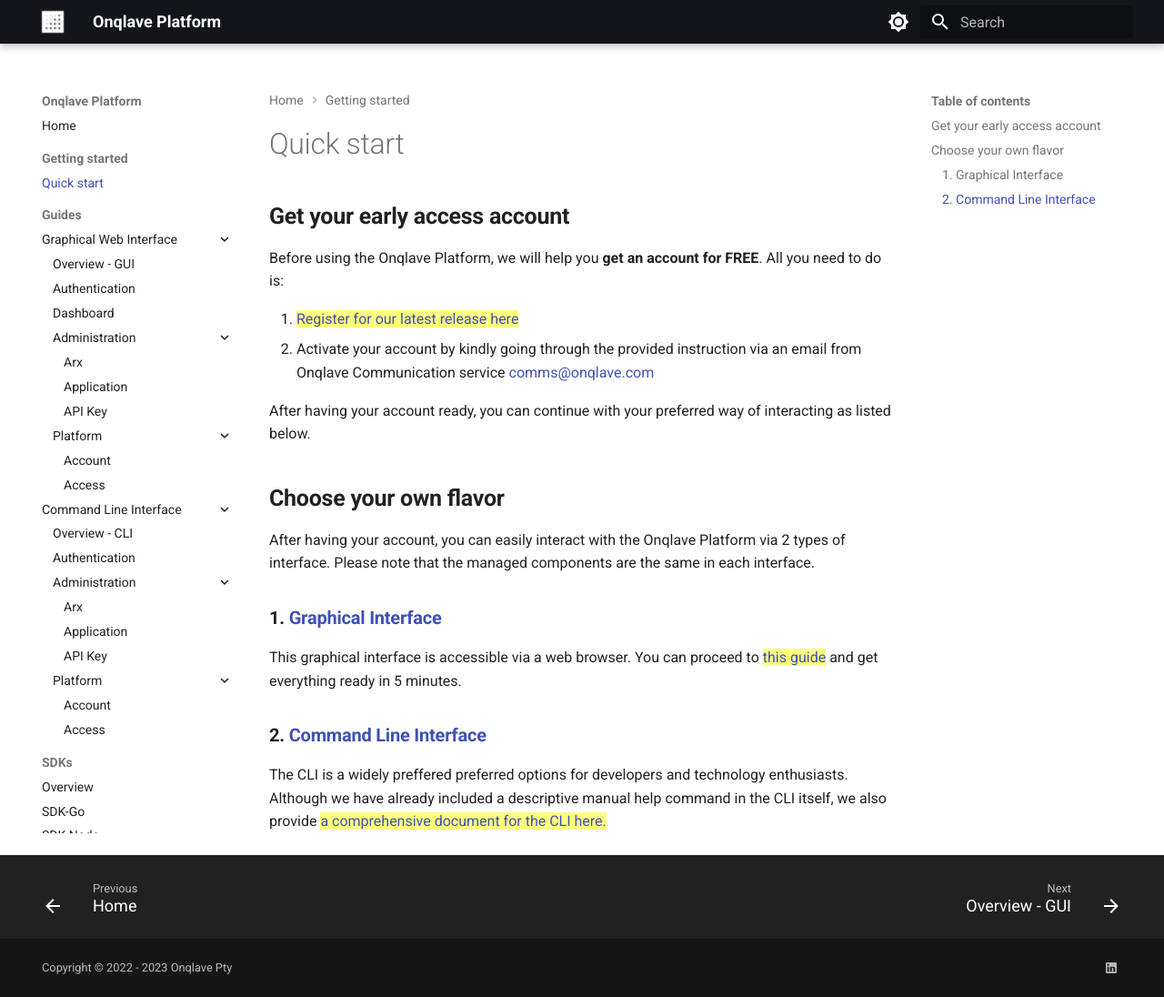
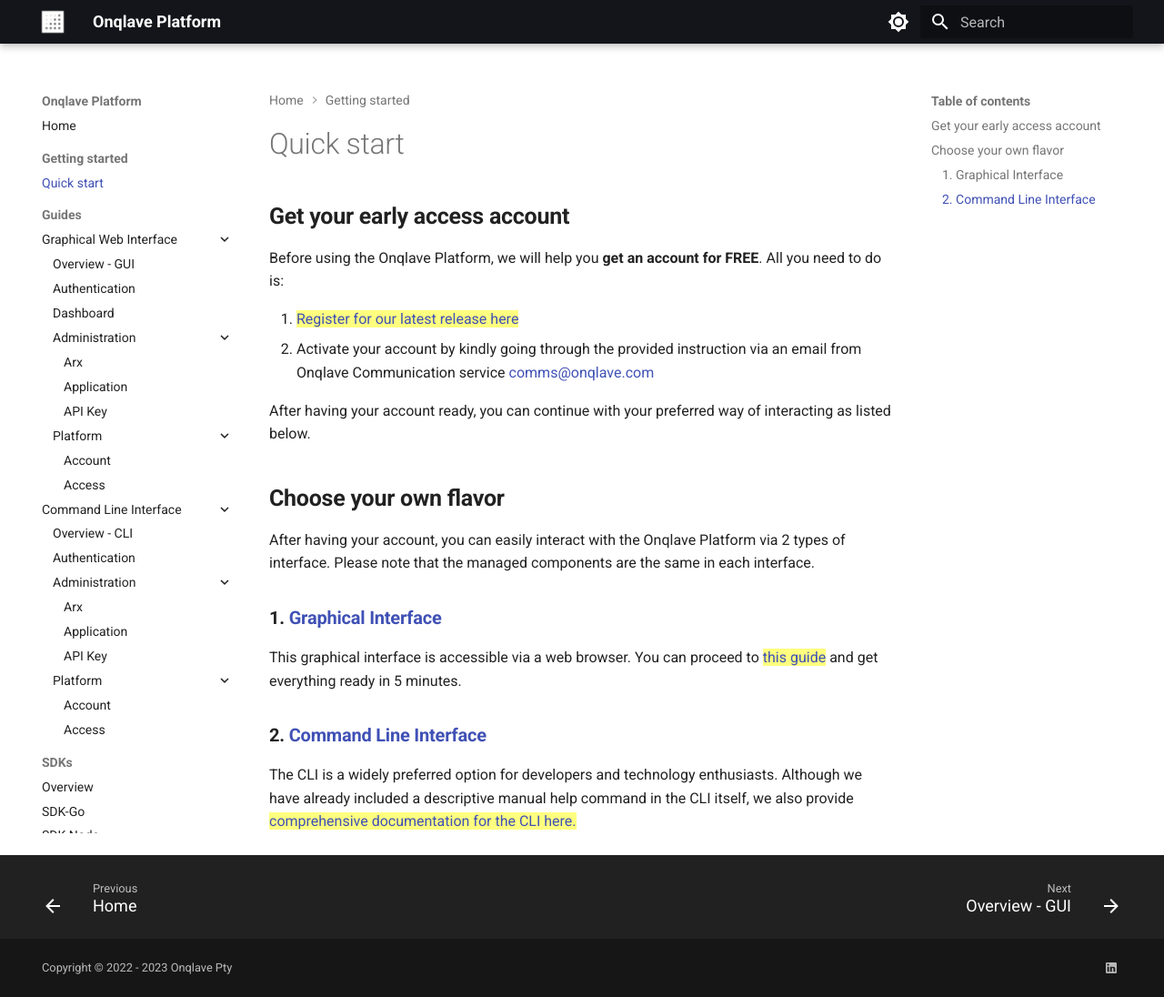
Before and after one commit to onqlavelabs/onqlave.docs, an MkDocs documentation site: the page built from docs/getting-started/quick-start.md, in a window 1280 px wide and 1096 px high. Shown: the whole window at 91% size. Built offline with MkDocs 1.6.1 and Material for MkDocs 9.7.7, drawn with Linux system fonts in a browser that asks for light colours; the version menu is left out.

Commit message:
fix spelling errors

```diff
--- a/docs/getting-started/quick-start.md
+++ b/docs/getting-started/quick-start.md
@@ -19,4 +19,4 @@
 
 ### **2. [Command Line Interface ](../../guides/cli-guide/overview-cli)**
 
-The CLI is a widely preffered preferred options for developers and technology enthusiasts. Although we have already included a descriptive manual help command in the CLI itself, we also provide <mark>[a comprehensive document for the CLI here.](guides/cli-guide/overview-cli)</mark>
+The CLI is a widely preferred option for developers and technology enthusiasts. Although we have already included a descriptive manual help command in the CLI itself, we also provide <mark>[comprehensive documentation for the CLI here.](guides/cli-guide/overview-cli)</mark>
```
Also changed, not shown: docs/guides/web-app-guide/overview-gui.md (+1 -1 lines).
